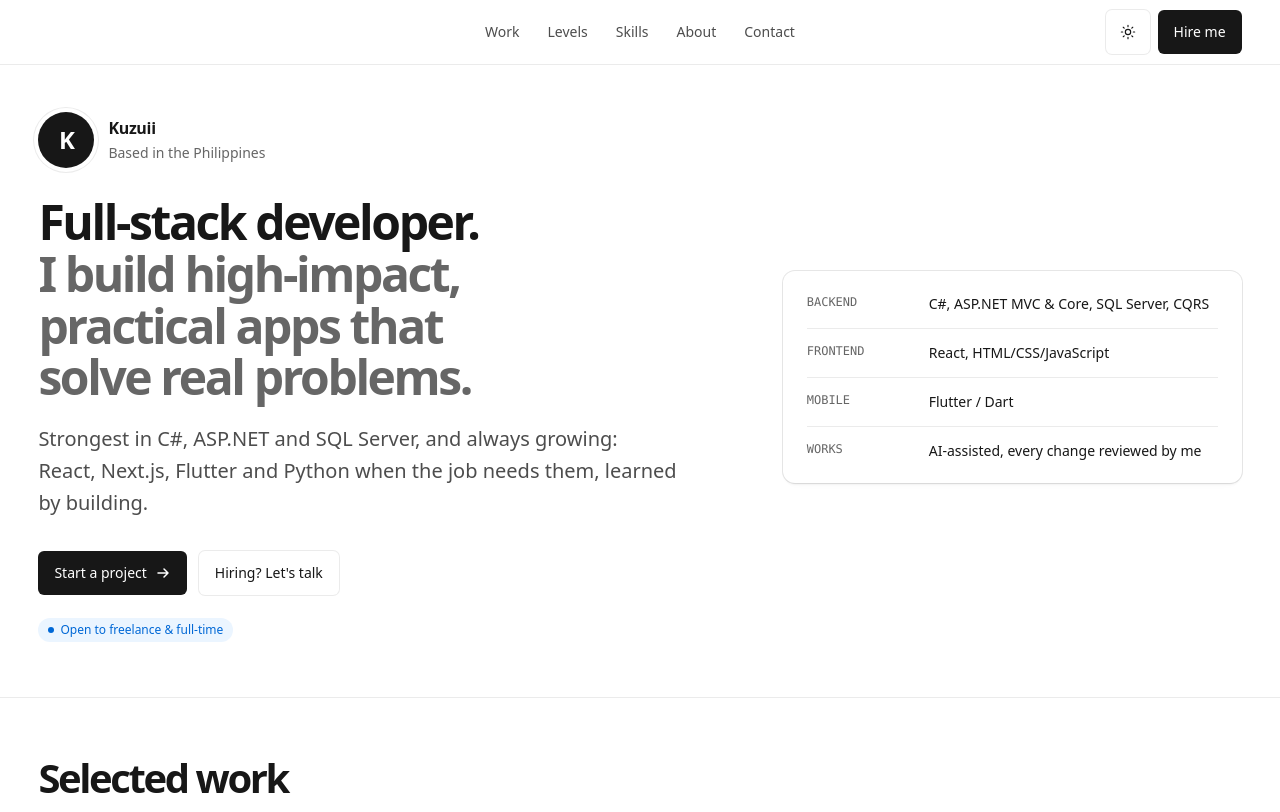
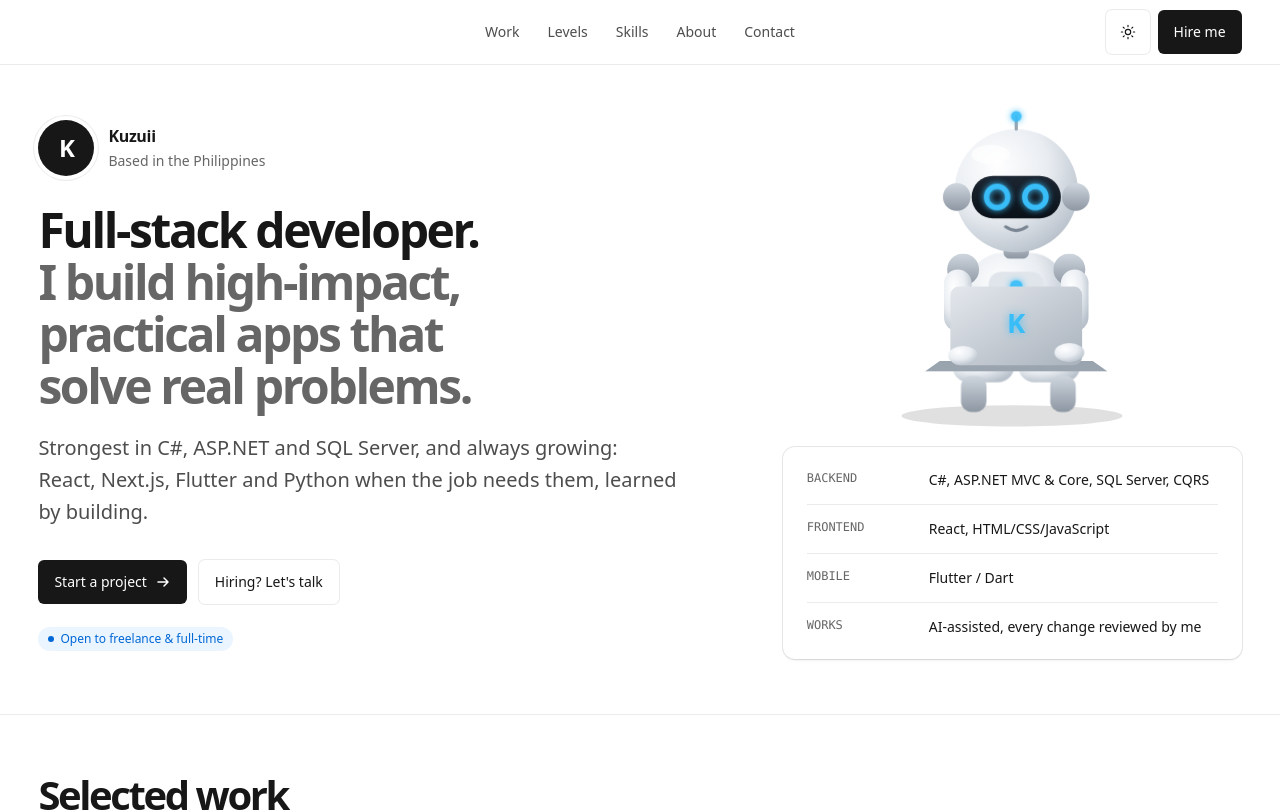
Before and after one commit to kuzuii27/portfolio, a Next.js app: page / in a window 1280 px wide. Shown: the top 812 px of the page. Built offline with nearby package versions, Linux system fonts and the light colour scheme.

Commit message:
feat(web): friendly robot in the hero (SVG, follows pointer, blinks, types)

```diff
--- a/src/app/globals.css
+++ b/src/app/globals.css
@@ -359,3 +359,25 @@ input[type=color]{width:56px;height:44px;padding:4px;cursor:pointer}
 .level-card .level-sub{margin:4px 0 -4px;font:600 12px/1.4 var(--sans);text-transform:uppercase;letter-spacing:.06em;color:var(--fg-3)}
 @media (min-width:1280px){.grid{grid-template-columns:repeat(3,minmax(0,1fr))}.case.feature{grid-column:1/-1}}
 @media (max-width:768px){.nav .wrap{grid-template-columns:1fr auto}.nav-side{display:none}}
+
+/* friendly robot */
+.hero-side{display:grid;gap:16px}
+.robot{--hx:0;--hy:0;width:min(340px,100%);justify-self:center}
+.robot-svg{display:block;width:100%;height:auto;overflow:visible}
+.robot-shadow{fill:rgba(0,0,0,.12)}
+[data-theme=dark] .robot-shadow{fill:rgba(0,0,0,.5)}
+.robot-logo{font:700 26px/1 var(--sans);fill:#38bdf8;filter:drop-shadow(0 0 4px rgba(56,189,248,.8))}
+.robot-head{transform-box:fill-box;transform-origin:50% 90%;transform:translate(calc(var(--hx) * 7px),calc(var(--hy) * 4px)) rotate(calc(var(--hx) * 7deg));transition:transform .35s cubic-bezier(.2,.7,.2,1)}
+.robot-eyes{transform:translate(calc(var(--hx) * 5px),calc(var(--hy) * 3px));transition:transform .25s}
+.robot-eye{transform-box:fill-box;transform-origin:center;animation:robot-blink 5.5s infinite}
+.robot-body,.robot-head{animation:robot-bob 4s ease-in-out infinite}
+.robot-head{animation:none}
+.robot-hand{animation:robot-type .32s ease-in-out infinite alternate}
+.robot-hand-r{animation-delay:.16s}
+.robot-core,.robot-antenna{animation:robot-pulse 2.4s ease-in-out infinite}
+@keyframes robot-blink{0%,93%,100%{transform:scaleY(1)}96%{transform:scaleY(.1)}}
+@keyframes robot-bob{0%,100%{transform:translateY(0)}50%{transform:translateY(-3px)}}
+@keyframes robot-type{to{transform:translateY(-4px)}}
+@keyframes robot-pulse{0%,100%{opacity:1}50%{opacity:.45}}
+@media (prefers-reduced-motion:reduce){.robot *,.robot{animation:none!important;transition:none!important}}
+@media (max-width:1024px){.robot{width:min(260px,70%)}}
--- a/src/app/page.tsx
+++ b/src/app/page.tsx
@@ -1,4 +1,5 @@
 import { Levels } from '@/components/Levels';
+import { Robot } from '@/components/Robot';
 import { CaseStudies } from '@/components/CaseStudies';
 import { InquiryForm } from '@/components/InquiryForm';
 import { MenuButton, ThemeToggle } from '@/components/ThemeToggle';
@@ -48,12 +49,15 @@ export default function Home() {
               </div>
               <p className="avail"><span className="pill blue"><span className="dot" />Open to freelance &amp; full-time</span></p>
             </div>
+            <div className="hero-side">
+            <Robot />
             <dl className="facts" aria-label="At a glance">
               <div><dt>Backend</dt><dd>C#, ASP.NET MVC &amp; Core, SQL Server, CQRS</dd></div>
               <div><dt>Frontend</dt><dd>React, HTML/CSS/JavaScript</dd></div>
               <div><dt>Mobile</dt><dd>Flutter / Dart</dd></div>
               <div><dt>Works</dt><dd>AI-assisted, every change reviewed by me</dd></div>
             </dl>
+            </div>
           </div>
         </section>
 
--- /dev/null
+++ b/src/components/Robot.tsx
@@ -0,0 +1,104 @@
+'use client';
+
+import { useEffect, useRef } from 'react';
+
+/** Friendly 3D-looking robot typing on a laptop. Head and eyes follow the pointer; decorative only. */
+export function Robot() {
+  const ref = useRef<HTMLDivElement>(null);
+
+  useEffect(() => {
+    const el = ref.current;
+    if (!el || matchMedia('(prefers-reduced-motion: reduce)').matches) return;
+    let frame = 0;
+    const move = (e: PointerEvent) => {
+      cancelAnimationFrame(frame);
+      frame = requestAnimationFrame(() => {
+        const r = el.getBoundingClientRect();
+        const x = Math.max(-1, Math.min(1, (e.clientX - (r.left + r.width / 2)) / (window.innerWidth / 2)));
+        const y = Math.max(-1, Math.min(1, (e.clientY - (r.top + r.height * 0.3)) / (window.innerHeight / 2)));
+        el.style.setProperty('--hx', x.toFixed(3));
+        el.style.setProperty('--hy', y.toFixed(3));
+      });
+    };
+    window.addEventListener('pointermove', move, { passive: true });
+    return () => { window.removeEventListener('pointermove', move); cancelAnimationFrame(frame); };
+  }, []);
+
+  return (
+    <div className="robot" ref={ref} aria-hidden="true">
+      <svg viewBox="0 0 320 300" className="robot-svg">
+        <defs>
+          <radialGradient id="rb-shell" cx="35%" cy="30%" r="75%">
+            <stop offset="0" stopColor="#ffffff" />
+            <stop offset=".55" stopColor="#e9edf2" />
+            <stop offset="1" stopColor="#b9c2cc" />
+          </radialGradient>
+          <linearGradient id="rb-joint" x1="0" y1="0" x2="0" y2="1">
+            <stop offset="0" stopColor="#cfd6de" />
+            <stop offset="1" stopColor="#8d97a3" />
+          </linearGradient>
+          <linearGradient id="rb-visor" x1="0" y1="0" x2="0" y2="1">
+            <stop offset="0" stopColor="#1d2733" />
+            <stop offset="1" stopColor="#0b1118" />
+          </linearGradient>
+          <linearGradient id="rb-lid" x1="0" y1="0" x2="1" y2="1">
+            <stop offset="0" stopColor="#e4e8ed" />
+            <stop offset="1" stopColor="#a9b2bc" />
+          </linearGradient>
+          <filter id="rb-glow" x="-60%" y="-60%" width="220%" height="220%">
+            <feGaussianBlur stdDeviation="3" result="b" />
+            <feMerge><feMergeNode in="b" /><feMergeNode in="SourceGraphic" /></feMerge>
+          </filter>
+        </defs>
+
+        <ellipse className="robot-shadow" cx="160" cy="286" rx="104" ry="10" />
+
+        <g className="robot-body">
+          {/* legs (seated) */}
+          <rect x="104" y="226" width="58" height="30" rx="15" fill="url(#rb-shell)" />
+          <rect x="166" y="226" width="58" height="30" rx="15" fill="url(#rb-shell)" />
+          <rect x="112" y="250" width="24" height="34" rx="10" fill="url(#rb-joint)" />
+          <rect x="196" y="250" width="24" height="34" rx="10" fill="url(#rb-joint)" />
+
+          {/* torso */}
+          <rect x="118" y="134" width="92" height="96" rx="34" fill="url(#rb-shell)" />
+          <rect x="138" y="152" width="52" height="28" rx="12" fill="#dfe5eb" />
+          <circle className="robot-core" cx="164" cy="166" r="6" fill="#38bdf8" filter="url(#rb-glow)" />
+          <rect x="144" y="210" width="40" height="12" rx="6" fill="url(#rb-joint)" />
+
+          {/* shoulders and arms reaching to the keyboard */}
+          <circle cx="114" cy="150" r="15" fill="url(#rb-joint)" />
+          <circle cx="214" cy="150" r="15" fill="url(#rb-joint)" />
+          <rect x="96" y="150" width="26" height="58" rx="13" fill="url(#rb-shell)" />
+          <rect x="206" y="150" width="26" height="58" rx="13" fill="url(#rb-shell)" />
+
+          {/* laptop: lid faces us, keyboard toward the robot */}
+          <path d="M92 236 L236 236 L250 246 L78 246 Z" fill="#9aa4af" />
+          <rect x="102" y="166" width="124" height="74" rx="8" fill="url(#rb-lid)" />
+          <text x="164" y="210" textAnchor="middle" className="robot-logo">K</text>
+
+          {/* hands on the keys */}
+          <g className="robot-hand robot-hand-l"><ellipse cx="114" cy="232" rx="14" ry="9" fill="url(#rb-shell)" /></g>
+          <g className="robot-hand robot-hand-r"><ellipse cx="214" cy="232" rx="14" ry="9" fill="url(#rb-shell)" /></g>
+        </g>
+
+        {/* head follows the pointer */}
+        <g className="robot-head">
+          <rect x="152" y="118" width="24" height="20" rx="6" fill="url(#rb-joint)" />
+          <circle cx="164" cy="74" r="58" fill="url(#rb-shell)" />
+          <circle cx="108" cy="80" r="13" fill="url(#rb-joint)" />
+          <circle cx="220" cy="80" r="13" fill="url(#rb-joint)" />
+          <line x1="164" y1="16" x2="164" y2="4" stroke="#9aa4af" strokeWidth="3" strokeLinecap="round" />
+          <circle className="robot-antenna" cx="164" cy="4" r="5" fill="#38bdf8" filter="url(#rb-glow)" />
+          <rect x="122" y="60" width="84" height="40" rx="20" fill="url(#rb-visor)" />
+          <g className="robot-eyes">
+            <g className="robot-eye"><circle cx="146" cy="80" r="10" fill="none" stroke="#38bdf8" strokeWidth="5" filter="url(#rb-glow)" /></g>
+            <g className="robot-eye"><circle cx="182" cy="80" r="10" fill="none" stroke="#38bdf8" strokeWidth="5" filter="url(#rb-glow)" /></g>
+          </g>
+          <path d="M154 108 Q164 115 174 108" stroke="#7b8693" strokeWidth="3" fill="none" strokeLinecap="round" />
+          <ellipse cx="140" cy="40" rx="18" ry="9" fill="#fff" opacity=".7" />
+        </g>
+      </svg>
+    </div>
+  );
+}
```
Also changed, not shown: 1 other file (tests, documents, lock files or other folders).
